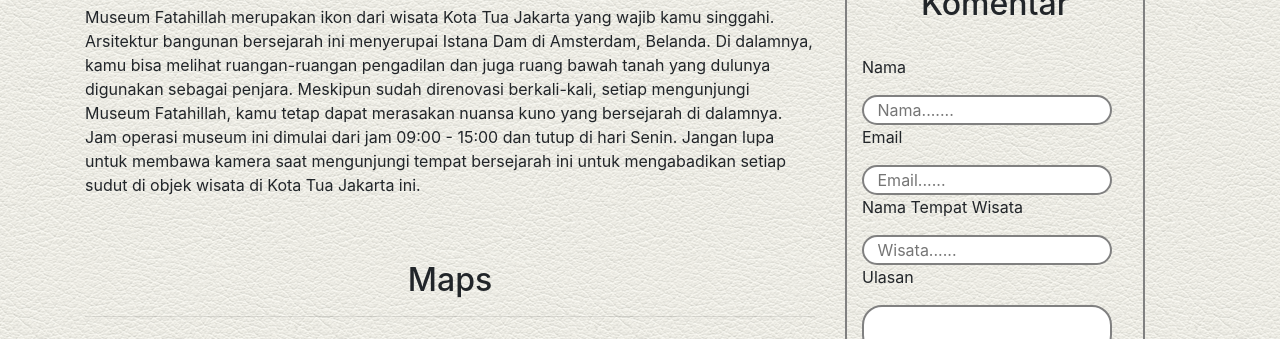
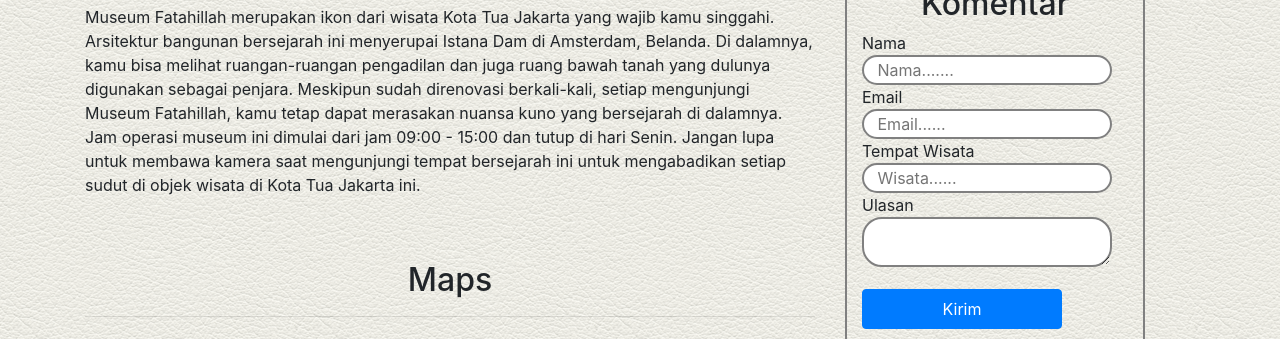
Before and after one commit to ATaullFairZ/Nevtik-Travel, a plain HTML site: page wisata.html in a window 1280 px wide. Shown: the part 821-1160 px from the top of the page. Drawn offline with Linux system fonts and the light colour scheme; grey boxes are pictures that could not be loaded; a script that the page names is missing.

Commit message:
Update wisata.html

```diff
--- a/wisata.html
+++ b/wisata.html
@@ -87,14 +87,13 @@
               <form action="" method="POST">
                 <br>
                 <h2 align="center">Komentar</h2>
-                <br>
-                  <p>Nama</p>
+                  <div>Nama</div>
                   <input type="text" name="nama" class="form-komentar-kolom" placeholder="   Nama.......">
-                  <p>Email</p>
+                  <div>Email</div>
                   <input type="text" name="name" class="form-komentar-kolom" placeholder="   Email......">
-                  <p>Nama Tempat Wisata</p>
+                  <div>Tempat Wisata</div>
                   <input type="text" name="wisata" class="form-komentar-kolom" placeholder="   Wisata......">
-                  <p>Ulasan</p>
+                  <div>Ulasan</div>
                   <textarea class="form-komentar-text" rows="5"></textarea>
                   <br>
                   <button type="submit" class="btn btn-primary mt-3">Kirim</button>
```
